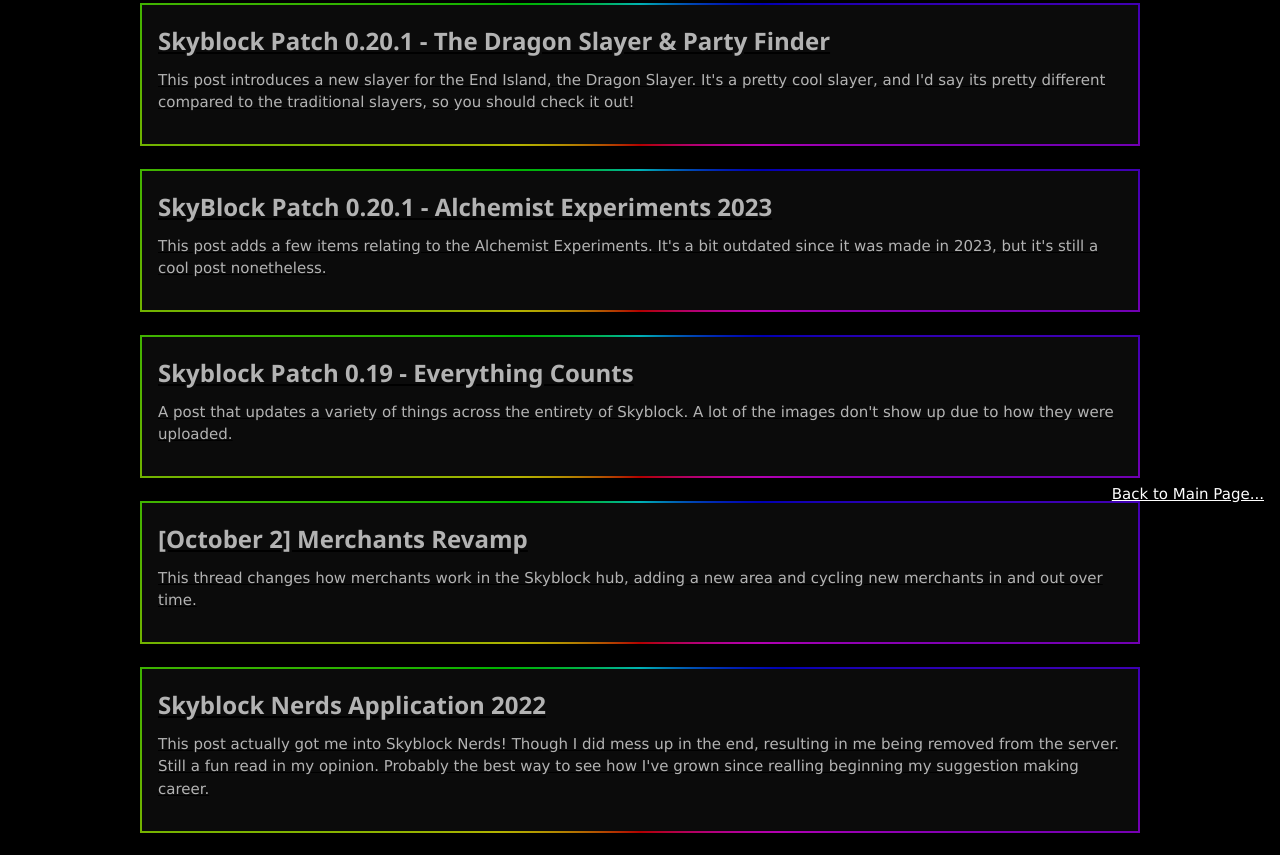
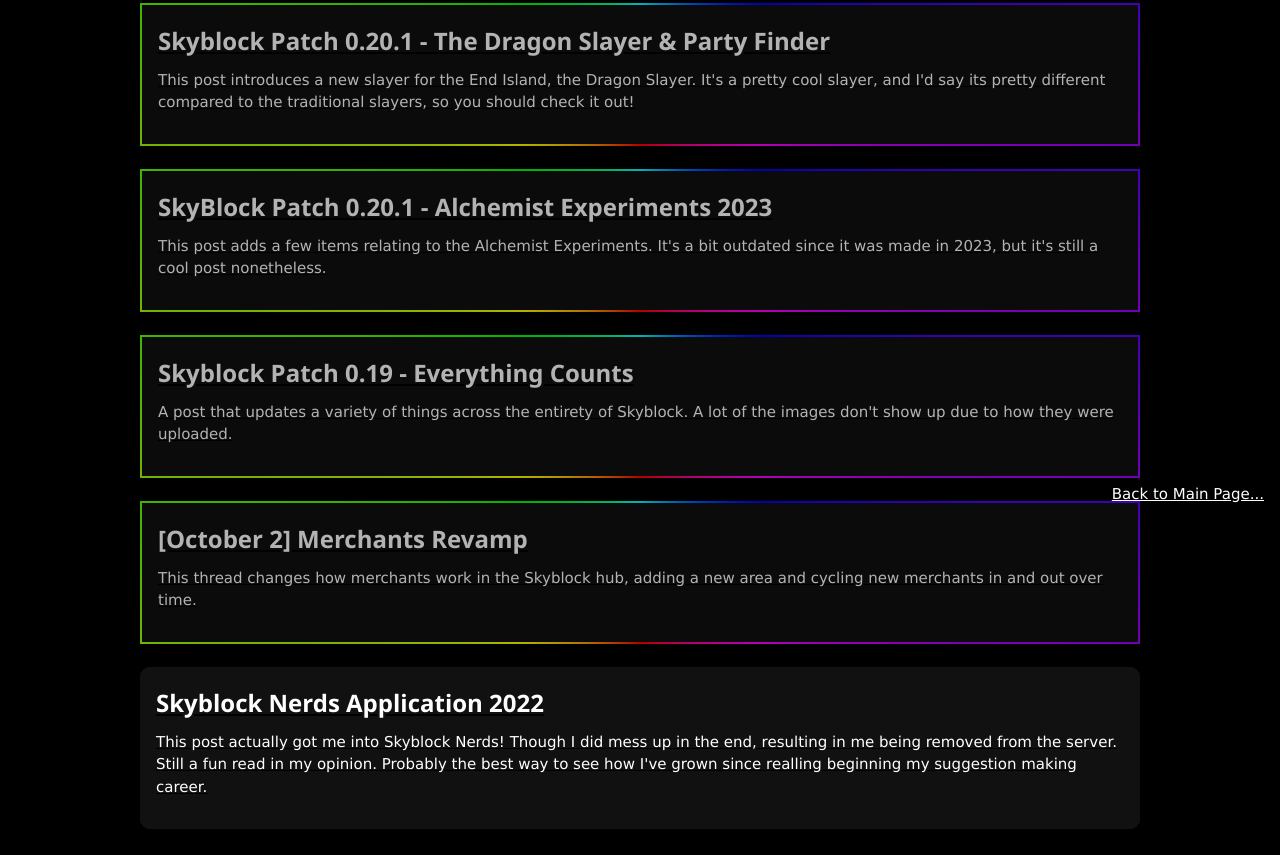
Before and after one commit to Pikaahhh/pikaahhh.github.io, a plain HTML site: page suggestionList.html in a window 1280 px wide. Shown: the part 287-1142 px from the top of the page. Drawn offline with nearby package versions, Linux system fonts and the light colour scheme.

Commit message:
Update suggestionList.html

```diff
--- a/suggestionList.html
+++ b/suggestionList.html
@@ -39,7 +39,7 @@
         <h7>This thread changes how merchants work in the Skyblock hub, adding a new area and cycling new merchants in and out over time.</h7>
         <br><br>
     </div></a><br>
-    <a href="https://hypixel.net/threads/skyblock-nerds-application-ideas-to-reply-to-questions.5024593/"><div class="alert w3-padding w3-text-white" style="height: auto; width: 1000px;">
+    <a href="https://hypixel.net/threads/skyblock-nerds-application-ideas-to-reply-to-questions.5024593/"><div class="glow-on-hover w3-padding w3-text-white" style="height: auto; width: 1000px;">
         <h3><b>Skyblock Nerds Application 2022</b></h3>
         <h7>This post actually got me into Skyblock Nerds! Though I did mess up in the end, resulting in me being removed from the server. Still a fun read in my opinion. Probably the best way to see how I've grown since realling beginning my suggestion making career.</h7>
         <br><br>
```
